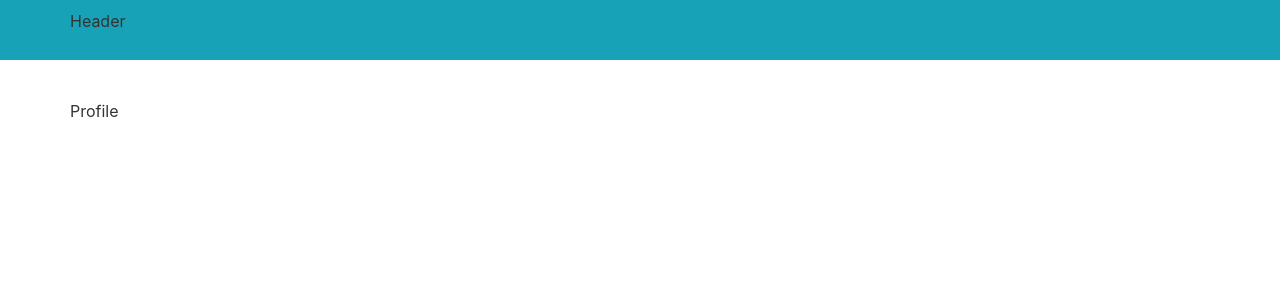
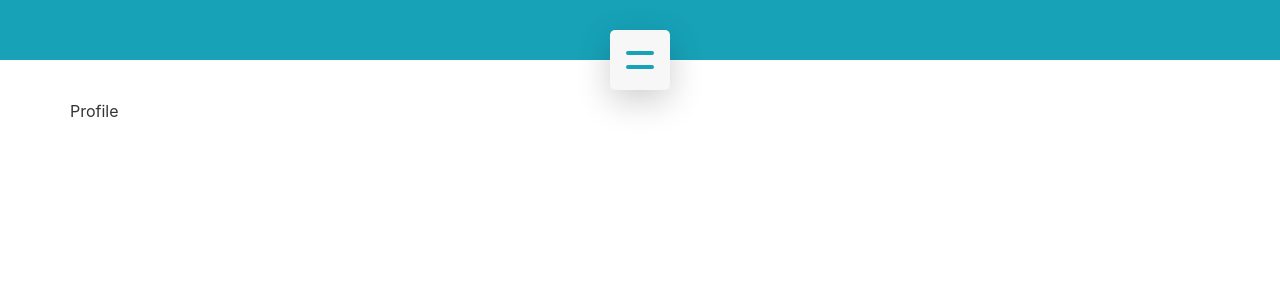
Before and after one commit to svensktutby/cards, a React (Create React App) app: page /profile in a window 1280 px wide. Shown: the top 300 px of the page. Built offline with nearby package versions, Linux system fonts and the light colour scheme.

Commit message:
feat: add navigation

```diff
--- a/src/components/Header/Header.module.scss
+++ b/src/components/Header/Header.module.scss
@@ -9,6 +9,9 @@
 .container {
   composes: container from "../common/styles/container.module.scss";
 
-  padding-top: 10px;
-  padding-bottom: 10px;
+  position: relative;
+
+  height: $header-height;
+  padding-top: 0;
+  padding-bottom: 0;
 }
--- a/src/components/Header/Header.tsx
+++ b/src/components/Header/Header.tsx
@@ -1,11 +1,14 @@
 import React, { FC } from 'react';
 
 import s from './Header.module.scss';
+import { Nav } from '../Nav';
 
 export const Header: FC = () => {
   return (
     <div className={s.header}>
-      <div className={s.container}>Header</div>
+      <div className={s.container}>
+        <Nav />
+      </div>
     </div>
   );
 };
--- /dev/null
+++ b/src/components/Nav/Nav.module.scss
@@ -0,0 +1,200 @@
+@import "src/components/common/styles/base/variables";
+$lightColor: $white-muted;
+$darkColor: $theme-color;
+$font-size: $font-size-sm;
+$linkColor: #6c7784;
+
+/* MAIN VARIABLES FOR CUSTOMIZATION */
+$numOfItems: 6;
+$navAT: 1s;
+$textDelayStep: 0.1s;
+
+
+/* -------------------------------- */
+
+$btnSize: 60px;
+$lineW: 28px;
+$lineH: 4px;
+$linesGap: 10px;
+$linesTotalH: $lineH*2 + $linesGap;
+$btnHorPad: ($btnSize - $lineW) / 2;
+$btnVertPad: ($btnSize - $linesTotalH) / 2;
+$itemsLeftPad: 20px;
+$itemsRightPad: $itemsLeftPad + $btnSize;
+$itemWidth: 90px;
+$navItemsWidth: $itemsLeftPad + $itemsRightPad + $itemWidth * $numOfItems;
+$textAT: $navAT - $textDelayStep * ($numOfItems - 1);
+$textFadeAT: 0.2s;
+$cub: cubic-bezier(0.48, 0.43, 0.29, 1.3);
+$backCub: cubic-bezier(0.49, -0.3, 0.68, 1.23);
+$textCub: cubic-bezier(0.48, 0.43, 0.7, 2.5);
+
+.nav {
+  position: absolute;
+  z-index: 10;
+  top: 100%;
+  left: 50%;
+
+  width: auto;
+  height: $btnSize;
+  margin-top: $btnSize/-2;
+  overflow: hidden;
+
+  background-color: $lightColor;
+  border-radius: 5px;
+  box-shadow: 0 10px 35px rgba(0, 0, 0, 0.2);
+  transform: translate3d(-50%, 0, 0);
+
+  &__control {
+    position: absolute;
+    z-index: -1000;
+    top: 0;
+    left: 0;
+
+    opacity: 0;
+
+    pointer-events: none;
+  }
+
+  &__content {
+    position: relative;
+
+    width: $btnSize;
+    height: 100%;
+
+    transition: width $navAT $backCub;
+
+    .nav__control:checked ~ & {
+      width: $navItemsWidth;
+
+      transition: width $navAT $cub;
+    }
+  }
+
+  &__items {
+    position: relative;
+
+    width: $navItemsWidth;
+    height: 100%;
+    padding-right: $itemsRightPad;
+    padding-left: $itemsLeftPad;
+
+    list-style-type: none;
+    font-size: 0;
+  }
+
+  &__item {
+    display: inline-block;
+    padding-right: 10px;
+    padding-left: 10px;
+    //width: $itemWidth;
+
+    font-weight: bold;
+    font-size: $font-size;
+    line-height: $btnSize;
+    font-family: $font-family;
+    vertical-align: middle;
+    text-align: center;
+
+    perspective: 1000px;
+    cursor: pointer;
+
+    &_link {
+      display: block;
+      height: 100%;
+
+      color: $linkColor;
+      text-decoration: none;
+
+      transform: rotateY(-70deg);
+      opacity: 0;
+
+      transition: transform $textAT $textCub, opacity $textAT;
+
+      .nav__control:checked ~ .nav__content & {
+        transform: rotateY(0);
+        opacity: 1;
+
+        transition: color $textAT, transform $textAT $textCub, opacity $textFadeAT;
+      }
+
+      @for $i from 1 through $numOfItems {
+        .nav__item:nth-child(#{$i}) & {
+          transition-delay: ($numOfItems - $i) * $textDelayStep;
+        }
+
+        .nav__control:checked ~ .nav__content .nav__item:nth-child(#{$i}) & {
+          transition-delay: ($i - 1) * $textDelayStep;
+        }
+      }
+
+      &_active {
+        cursor: default;
+      }
+
+      &:focus {
+        outline: none;
+      }
+
+      @media (hover: hover) {
+        &_active,
+        &:hover,
+        &:focus {
+          color: $darkColor;
+        }
+
+        &:active {
+          color: lighten($darkColor, 10%);
+        }
+      }
+    }
+  }
+
+  &__btn {
+    position: absolute;
+    top: 0;
+    right: 0;
+
+    width: $btnSize;
+    height: $btnSize;
+    padding: $btnVertPad $btnHorPad;
+
+    cursor: pointer;
+
+    &:before,
+    &:after {
+      content: "";
+
+      display: block;
+      width: $lineW;
+      height: $lineH;
+
+      background-color: $darkColor;
+      border-radius: 2px;
+      transform-origin: 50% 50%;
+
+      transition: transform $navAT $cub, background-color 0.3s;
+    }
+
+    &:before {
+      margin-bottom: $linesGap;
+    }
+
+    &:hover {
+      &:before,
+      &:after {
+        background: $darkColor;
+      }
+    }
+
+    .nav__control:checked ~ & {
+      &:before {
+        transform: translateY($linesGap/2 + $lineH/2) rotate(-225deg);
+      }
+
+      &:after {
+        transform: translateY($linesGap/-2 + $lineH/-2) rotate(225deg);
+      }
+    }
+  }
+}
--- /dev/null
+++ b/src/components/Nav/Nav.tsx
@@ -0,0 +1,49 @@
+import React, { FC, useState } from 'react';
+import { NavLink } from 'react-router-dom';
+
+import s from './Nav.module.scss';
+import { PATH } from '../App/Routes';
+import { randomId } from '../../utils/randomId';
+import { capitalizeFirstLetter } from '../../utils/textTransform';
+
+export const Nav: FC = () => {
+  const [isOpen, setIsOpen] = useState(false);
+
+  const navLinks = Object.values(PATH);
+  const navLinksWithoutError404 = navLinks.slice(0, navLinks.length - 1);
+
+  return (
+    <nav className={s.nav}>
+      <input
+        className={s.nav__control}
+        type="checkbox"
+        id="menu-cb"
+        checked={isOpen}
+        onClick={() => {
+          setIsOpen(!isOpen);
+        }}
+      />
+
+      <div className={s.nav__content}>
+        <ul className={s.nav__items}>
+          {navLinksWithoutError404.map((link) => (
+            <li key={randomId()} className={s.nav__item}>
+              <NavLink
+                className={s.nav__item_link}
+                exact
+                to={link}
+                activeClassName={s.nav__item_link_active}
+              >
+                {capitalizeFirstLetter(
+                  link.slice(1, link.length).replace(/-/, ' '),
+                )}
+              </NavLink>
+            </li>
+          ))}
+        </ul>
+      </div>
+
+      <label className={s.nav__btn} htmlFor="menu-cb" />
+    </nav>
+  );
+};
--- /dev/null
+++ b/src/components/Nav/index.ts
@@ -0,0 +1 @@
+export * from './Nav';
--- a/src/components/common/styles/base/variables.scss
+++ b/src/components/common/styles/base/variables.scss
@@ -50,7 +50,7 @@ $border-color:                $gray-lighter;
 ******************************/
 $font-family:                 "Roboto", sans-serif;
 $font-size:                   1rem;
-$font-size-sm:                0.75rem;
+$font-size-sm:                0.875rem;
 
 $font-size-title-primary:     4.25rem;
 $font-size-title-secondary:   2.5rem;
--- a/src/components/pages/Error404/Error404.module.scss
+++ b/src/components/pages/Error404/Error404.module.scss
@@ -1,7 +1,7 @@
 @import "src/components/common/styles/base/variables";
-$bg-color: $color-main;
+$bg-color: lighten($theme-color, 10%);
 $text-color: $white;
-$footer-text-color: $gray-lighter;
+$footer-text-color: $gray-lightest;
 
 .page {
   position: fixed;
@@ -14,12 +14,18 @@ $footer-text-color: $gray-lighter;
   display: flex;
   flex-direction: column;
   align-items: center;
+  padding-top: 4rem;
 
   background-color: $bg-color;
+
+  @media screen and (max-width: $screen-sm) and (orientation: landscape) {
+    padding-top: 2rem;
+  }
 }
 
 .title {
   flex-grow: 1;
+  margin-top: 0;
 
   font-size: 3rem;
   text-align: center;
@@ -42,8 +48,8 @@ $footer-text-color: $gray-lighter;
 
 .footer {
   margin-top: auto;
-  padding-top: 20px;
-  padding-bottom: 20px;
+  padding-top: 1.2rem;
+  padding-bottom: 1.2rem;
 }
 
 .footerText {
@@ -64,11 +70,11 @@ $footer-text-color: $gray-lighter;
   @media (hover: hover) {
     &:hover,
     &:focus {
-      color: darken($text-color, 40%);
+      color: darken($text-color, 20%);
     }
 
     &:active {
-      color: darken($text-color, 40%);
+      color: darken($text-color, 30%);
     }
   }
 }
--- /dev/null
+++ b/src/utils/randomId.ts
@@ -0,0 +1,2 @@
+export const randomId = (): string =>
+  Math.floor(Math.random() * 1e9).toString(16);
--- /dev/null
+++ b/src/utils/textTransform.ts
@@ -0,0 +1,10 @@
+export const unCamelCase = (str: string): string =>
+  `${str.replace(/([A-Z])/g, (word, idx) =>
+    idx === 0 ? word.toUpperCase() : ` ${word.toLowerCase()}`,
+  )}`;
+
+export const capitalizeFirstLetter = (str: string): string =>
+  `${str.charAt(0).toUpperCase()}${str.slice(1)}`;
+
+export const concatString = (str: string, char: string = ''): string =>
+  str.replace(/\s/g, char);
```
